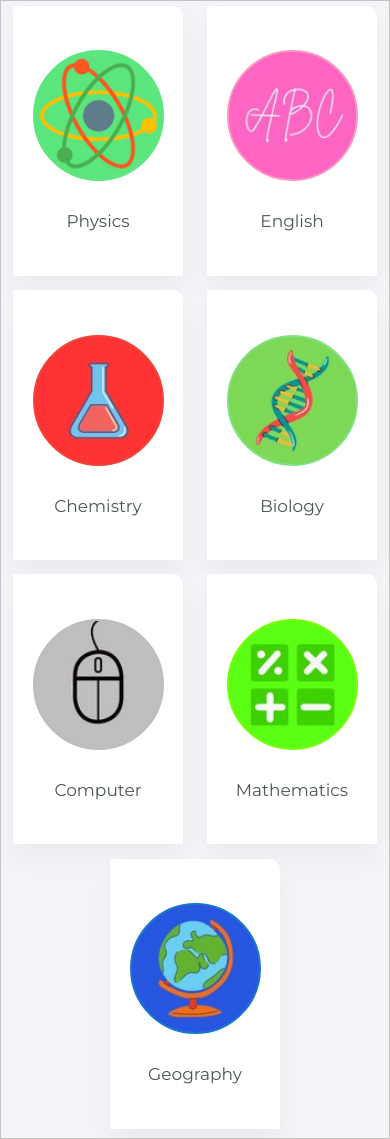
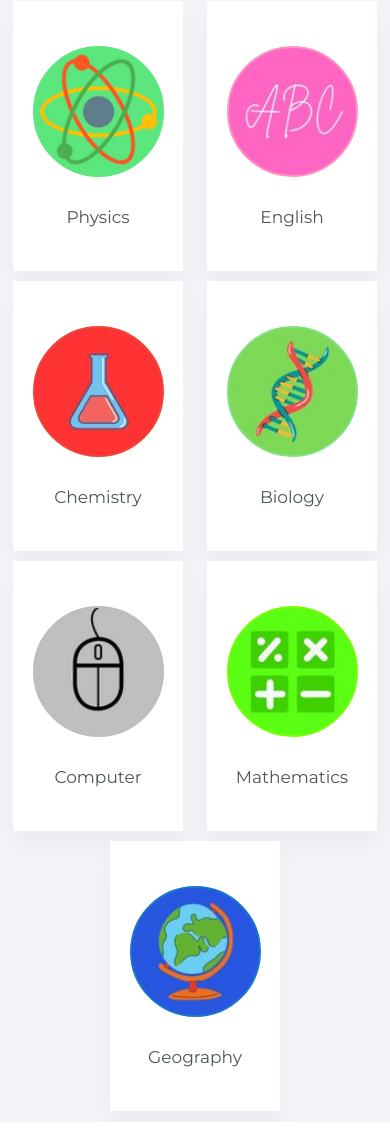
Before and after one commit to UG-SEP/Tenthies, a Django app: page /Quiz/ in a window 390 px wide. Run offline with Django 3.2, Linux system fonts and the light colour scheme; data comes from the database, SQL or seed files in the repository.

Commit message:
Update subjectcard.css

```diff
--- a/Tenthies/static/css/subjectcard.css
+++ b/Tenthies/static/css/subjectcard.css
@@ -11,8 +11,8 @@
   font-family: 'Montserrat', sans-serif;
 }
 section{
-	height: 80vh;
-	border:solid 1px rgb(196, 196, 196);
+	height: auto;
+	border:solid 1px rgba(0, 0, 0, 0);
 }
 a{
 	color: white;
@@ -29,7 +29,7 @@
 	justify-content: space-around;
 	align-items: center;
 	flex-wrap: wrap;
-	height: 100vh;
+	height: auto;
 	font-family: "Open Sans";
   }
 
@@ -43,7 +43,6 @@
 	width: 220px;
 	height: 321px;
 	background: #fff;
-	border-top-right-radius: 10px;
 	overflow: hidden;
 	display: flex;
 	flex-direction: column;
@@ -53,7 +52,8 @@
 	box-shadow: 0 14px 26px rgba(0,0,0,0.04);
 	transition: all 0.3s ease-out;
 	text-decoration: none;
-	margin-bottom: 5px;
+	margin-bottom: 10px;
+        margin-bottom: 10px;
   }
 
   .blog-cards:hover {
@@ -131,16 +131,9 @@
   }
   /* XXXXXXXXXXXXXXXXXXXXXXXXXXXX SUBJECT CARDS SECTION END XXXXXXXXXXXXXXXXXXXXXXXXXXXX */
 
-@media (max-width: 980px){
-    .home2{
-      min-height: 132vh;
-    }
-  }
 
   @media (max-width: 640px){
-    .home2{
-      min-height: 135vh;
-    }
+
     .blog-cards{
       width: 170px;
       height: 270px;
@@ -159,12 +152,4 @@
       top: 55px;
       left: 30px;
       }
-    .home2{
-      min-height: 140vh;
-  }
 }
-  @media (max-width: 340px){
-    .home2{
-      min-height: 170vh;
-    }
-  }
```
